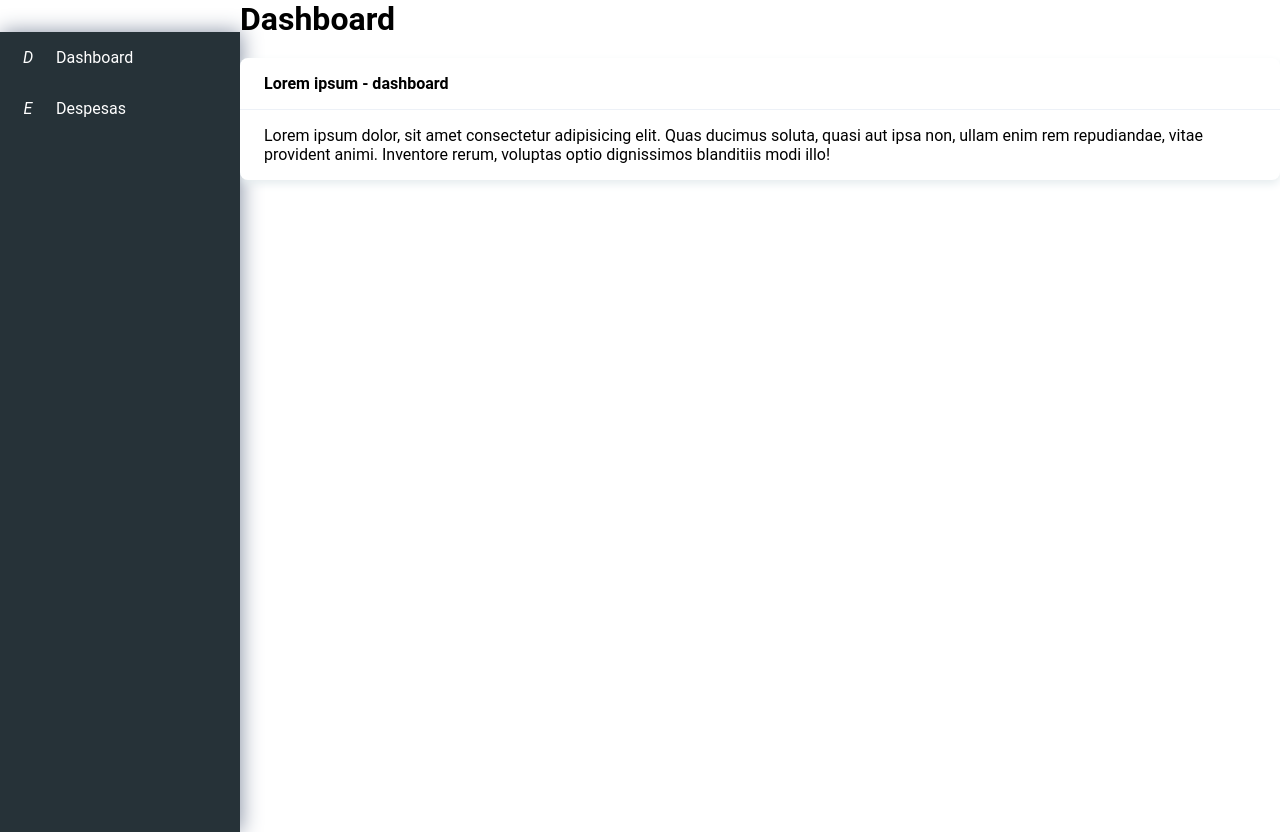
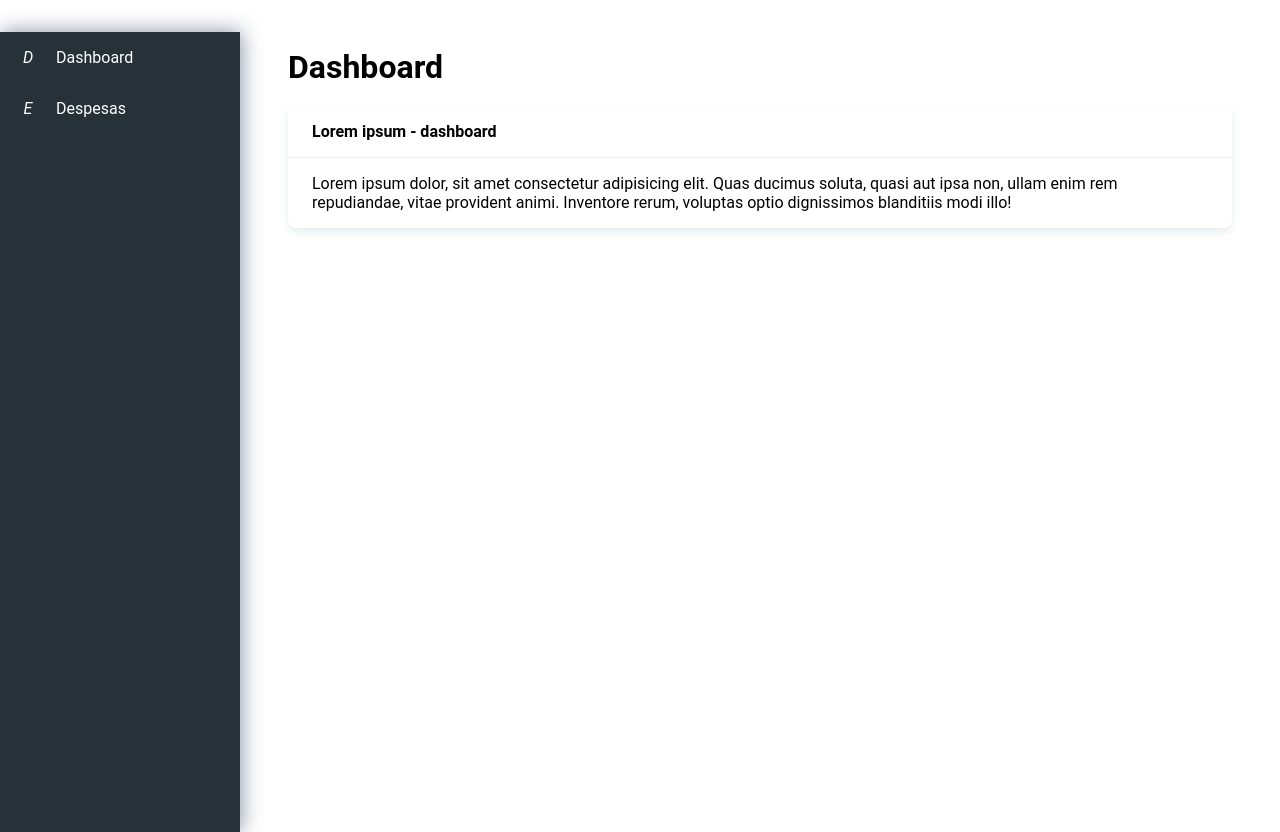
Before and after one commit to s4mp41xao/finance-system-monorepo, an Angular app: page /dashboard in a window 1280 px wide. Built offline with nearby package versions, Linux system fonts and the light colour scheme; sample sign-in values are in the browser's storage.

Commit message:
feat: add 3rem default padding on any pages on right side in contents

```diff
--- a/src/app/pages/home/home.component.css
+++ b/src/app/pages/home/home.component.css
@@ -6,4 +6,5 @@
 .content {
   flex: 1; /* Garante que o conteúdo ocupe o espaço restante */
   overflow: auto;
+  padding: 3rem;
 }
```
